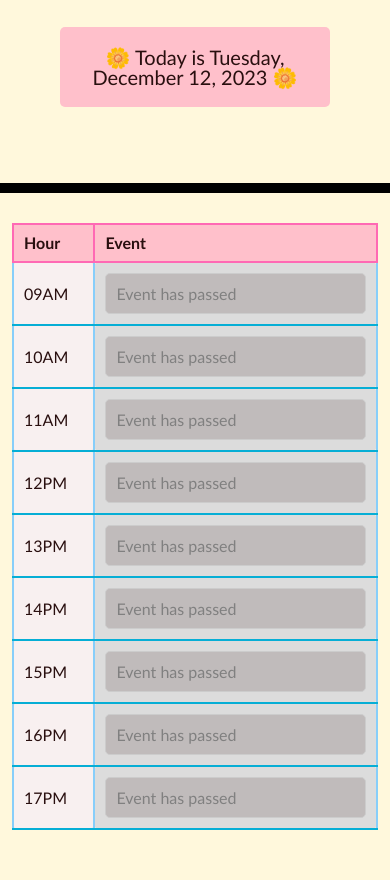
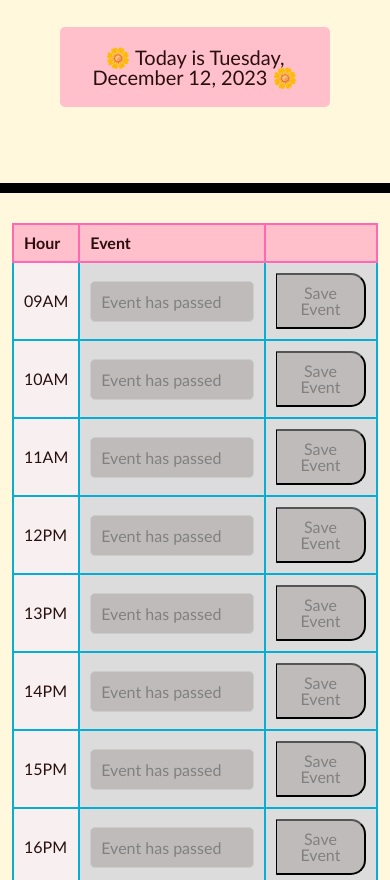
Before and after one commit to TuuPuu/fun-daily-planner-app, a plain HTML site: page index.html in a window 390 px wide. Shown: the part 220-1100 px from the top of the page. Drawn offline with nearby package versions, Linux system fonts and the light colour scheme.

Commit message:
addition of HTML save button for each timeblock as wel as responsive css depending on  timeblock state

```diff
--- a/index.html
+++ b/index.html
@@ -42,6 +42,7 @@
           <tr>
             <th>Hour</th>
             <th>Event</th>
+            <th></th>
           </tr>
         </thead>
         <tbody>
@@ -49,46 +50,55 @@
           <tr>
             <td class="hour">09AM</td>
             <td><input type="text" data-hour="9" /></td>
+            <td><button class="saveBtn">Save Event</button></td>
           </tr>
 
           <tr>
             <td class="hour">10AM</td>
             <td><input type="text" data-hour="10" /></td>
+            <td><button class="saveBtn">Save Event</button></td>
           </tr>
 
           <tr>
             <td class="hour">11AM</td>
             <td><input type="text" data-hour="11" /></td>
+            <td><button class="saveBtn">Save Event</button></td>
           </tr>
 
           <tr>
             <td class="hour">12PM</td>
             <td><input type="text" data-hour="12" /></td>
+            <td><button class="saveBtn">Save Event</button></td>
           </tr>
 
           <tr>
             <td class="hour">13PM</td>
             <td><input type="text" data-hour="13" /></td>
+            <td><button class="saveBtn">Save Event</button></td>
           </tr>
 
           <tr>
             <td class="hour">14PM</td>
             <td><input type="text" data-hour="14" /></td>
+            <td><button class="saveBtn">Save Event</button></td>
           </tr>
 
           <tr>
             <td class="hour">15PM</td>
             <td><input type="text" data-hour="15" /></td>
+            <td><button class="saveBtn">Save Event</button></td>
           </tr>
 
           <tr>
             <td class="hour">16PM</td>
             <td><input type="text" data-hour="16" /></td>
+            <td><button class="saveBtn">Save Event</button></td>
           </tr>
 
           <tr>
             <td class="hour">17PM</td>
             <td><input type="text" data-hour="17" /></td>
+            <td><button class="saveBtn">Save Event</button></td>
           </tr>
         </tbody>
       </table>
@@ -125,6 +135,8 @@
           const currentHour = dayjs().hour();
           // access table row
           const rows = document.querySelectorAll("#timeBlockTable tbody tr");
+
+          const saveButton = document.querySelectorAll("saveBtn");
 
           // loop through data in table to check time
           for (let i = 0; i < rows.length; i++) {
--- a/style.css
+++ b/style.css
@@ -85,11 +85,18 @@ a {
   border-bottom-right-radius: 15px;
   background-color: #06aed5;
   color: white;
+  padding: 10px;
 }
 
 .saveBtn i:hover {
   font-size: 20px;
   transition: all 0.3s ease-in-out;
+}
+
+.past .saveBtn {
+  background-color: rgb(192, 187, 187);
+  cursor: not-allowed;
+  color: gray;
 }
 
 #currentDay {
@@ -126,7 +133,7 @@ th {
   padding: 10px;
 }
 td {
-  border: 2px solid lightskyblue;
+  border: 2px solid #06aed5;
   padding: 10px;
   border-bottom: 2px solid #06aed5;
   border-radius: 5px;
```
